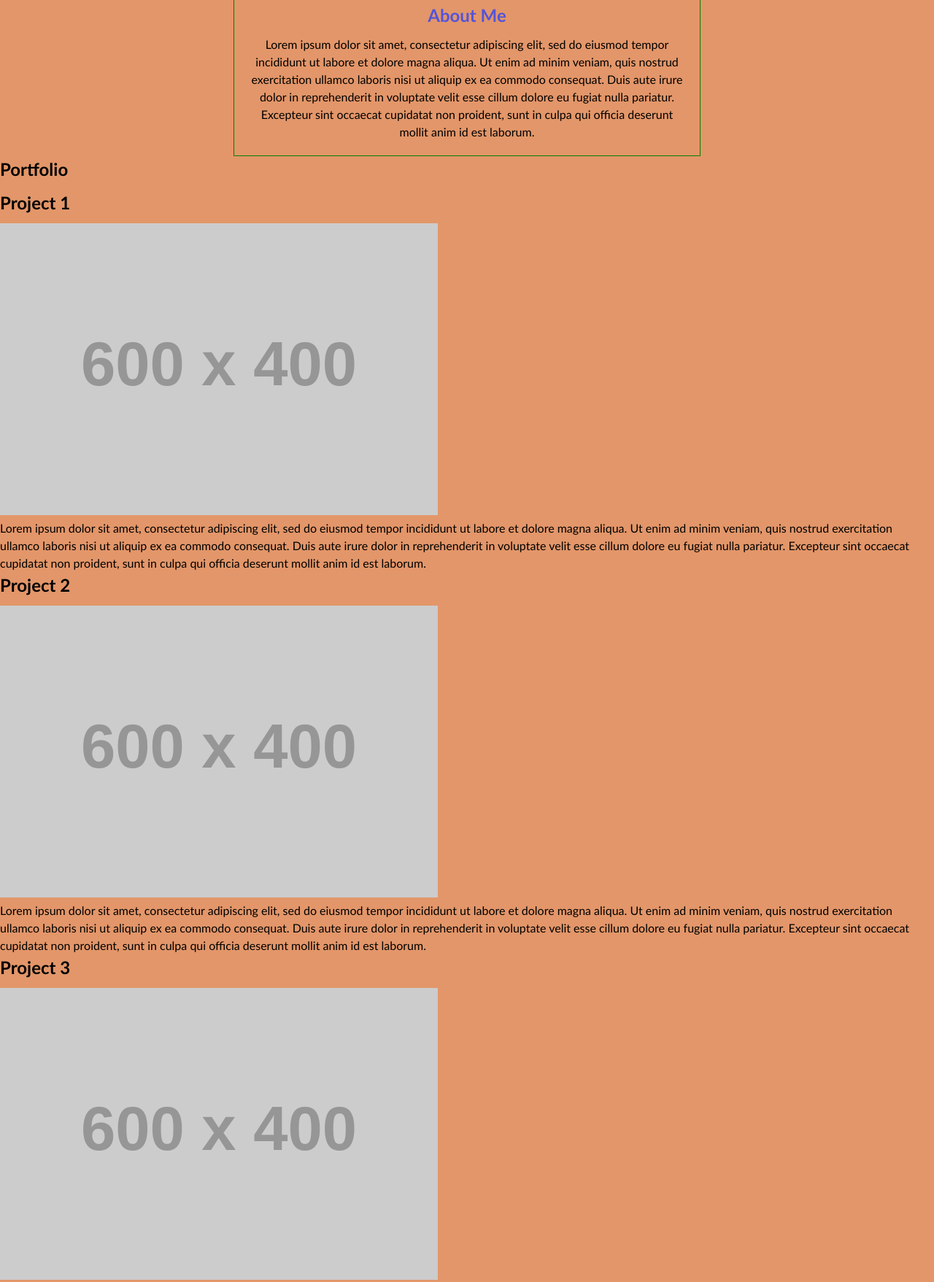
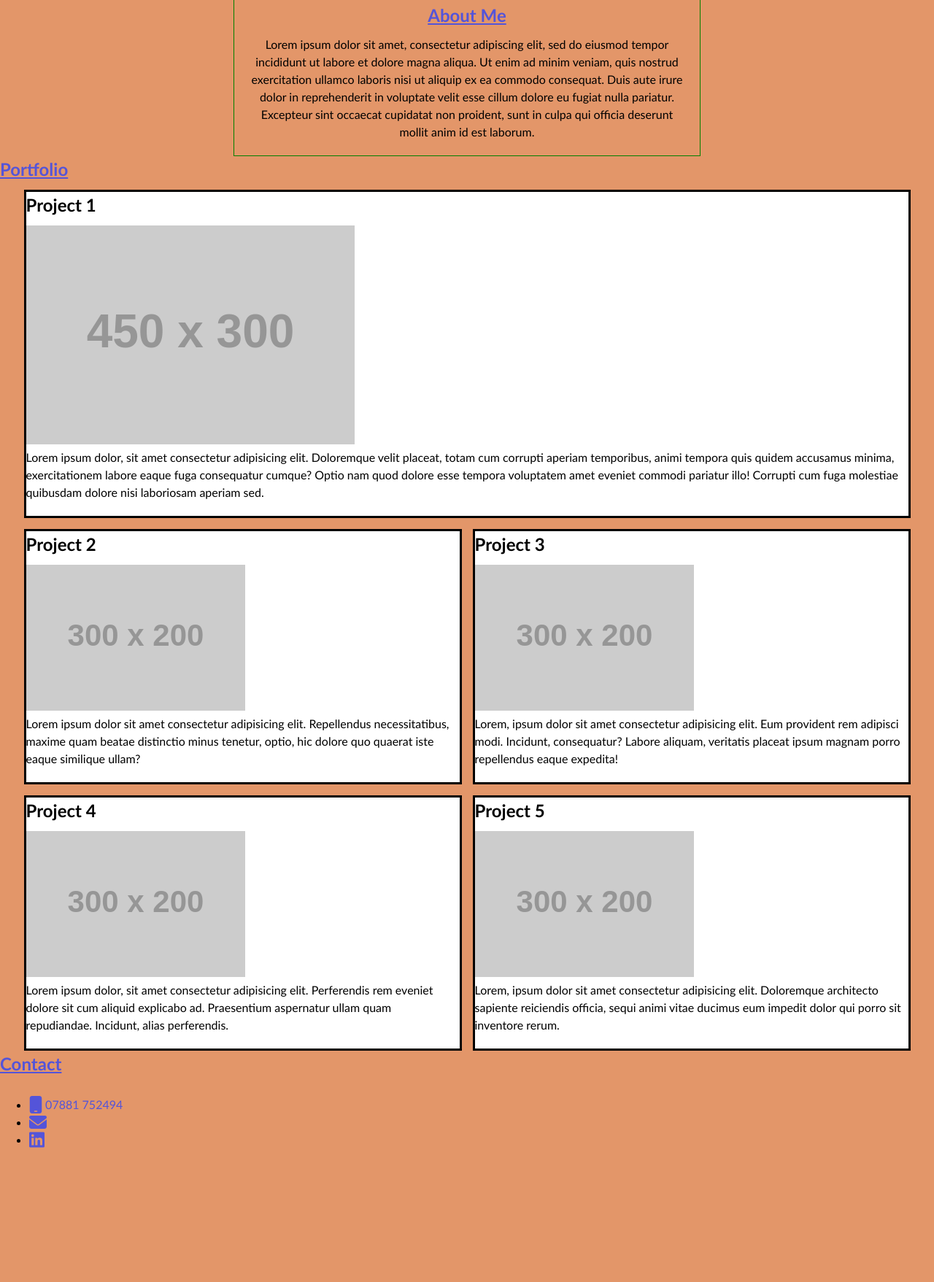
Before and after one commit to bentiger1904/working-with-css-challenge, a plain HTML site: page index.html in a window 1280 px wide. Shown: the part 393-2150 px from the top of the page at 73% size. After the commit the page ends 1983 px from the top, so only its background shows below. Drawn offline with Linux system fonts and the light colour scheme; placeholder pictures from the web are drawn by us.

Commit message:
grid applied to portfolio items

```diff
--- a/css/style.css
+++ b/css/style.css
@@ -76,6 +76,29 @@ h2 {
   padding-bottom: 10px;
 }
 
+.portfolio {
+  display: grid;
+  grid-template-columns: 600px 600px;
+  grid-template-rows: 450px 350px 350px;
+  grid-auto-rows: minmax(200px, auto);
+  grid-gap: 15px;
+  justify-content: center;
+}
+
+.grid-item {
+  border: 3px solid black;
+  background-color: white;
+}
+
+.project1 {
+  grid-column-start: 1;
+  grid-column-end: 3;
+}
+
+.project2 .project3 .project4 .project5 {
+
+}
+
 h1,
 h2,
 h3,
--- a/index.html
+++ b/index.html
@@ -17,85 +17,79 @@
 <body>
   <!-- main logo / nav -->
   <header>
-      <h1>Ben Mahoney</h1>
+      <h1><a href="https://www.linkedin.com/in/ben-mahoney-m-isp-a542b654/" target="_blank"><u>Ben Mahoney</u></a></h1>
       <nav>
         <ul>
           <li><!-- link to navigate down page to about me -->
-              <a href="#about-me" class="btn btn-link">About Me</a>
+              <a href="#about-me" class="btn btn-link"><u>About Me</u></a>
           </li>
           <li><!-- link to navigate down page to Portfolio -->
-            <a href="#portfolio" class="btn btn-link">Portfolio</a>
+            <a href="#portfolio-head" class="btn btn-link"><u>Portfolio</u></a>
           </li>
           <li><!-- link to navigate down page to contact me -->
-            <a href="#contact-me" class="btn btn-link">Contact</a>
+            <a href="#contact-me" class="btn btn-link"><u>Contact</u></a>
           </li>
         </ul>
       </nav>
-
   </header>
-
   <!-- hero banner -->
     <figure class="hero-banner" title="Ben Mahoney Profile Picture Head and Shoulders">
-    <a href="https://github.com/bentiger1904/" target="_blank">
+      <a href="https://www.linkedin.com/in/ben-mahoney-m-isp-a542b654/" target="_blank">
       <img src="./images/Ben-Photo-Head-and-shoulders.jpeg" alt="Ben Mahoney headshot image" class="profile-pic" />
       </a>
-
     </figure>
-
   <main class="page-wrapper">
     <!-- about me -->
     <section class="page-section" id="about">
       <article id="about-me" class="about-me">
-        <h2><a href="https://www.linkedin.com/in/ben-mahoney-m-isp-a542b654/">About Me</a></h2>
+        <h2><a href="https://www.linkedin.com/in/ben-mahoney-m-isp-a542b654/" target="_blank"><u>About Me</u></a></h2>
         <p>
           Lorem ipsum dolor sit amet, consectetur adipiscing elit, sed do eiusmod tempor incididunt ut labore et dolore magna aliqua. Ut enim ad minim veniam, quis nostrud exercitation ullamco laboris nisi ut aliquip ex ea commodo consequat. Duis aute irure dolor in reprehenderit in voluptate velit esse cillum dolore eu fugiat nulla pariatur. Excepteur sint occaecat cupidatat non proident, sunt in culpa qui officia deserunt mollit anim id est laborum.
         </p>
       </article>
     </section>
-
+      <section id="portfolio-head" class="portfolio-head">
+        <h2><a href="https://github.com/bentiger1904/" target="_blank"><u>Portfolio</u></a></h2>
+      </section>
     <!-- portfolio container -->
-    <section class="page-section" id="work">
-      <article id="portfolio" class="portfolio">
-        <h2>Portfolio</h2>
-        <article id="project1" class="project1">
+    <section class="portfolio">
+      <article class="grid-item project1">
          <h2>Project 1</h2>
-          <img src="https://placehold.co/600x400/jpeg" alt="Placeholder image" class="center" />
+         <img src="https://placehold.co/450x300/jpeg" alt="Placeholder image" class="center" />
          <p>
-             Lorem ipsum dolor sit amet, consectetur adipiscing elit, sed do eiusmod tempor incididunt ut labore et dolore magna aliqua. Ut enim ad minim veniam, quis nostrud exercitation ullamco laboris nisi ut aliquip ex ea commodo consequat. Duis aute irure dolor in reprehenderit in voluptate velit esse cillum dolore eu fugiat nulla pariatur. Excepteur sint occaecat cupidatat non proident, sunt in culpa qui officia deserunt mollit anim id est laborum.
+          Lorem ipsum dolor, sit amet consectetur adipisicing elit. Doloremque velit placeat, totam cum corrupti aperiam temporibus, animi tempora quis quidem accusamus minima, exercitationem labore eaque fuga consequatur cumque? Optio nam quod dolore esse tempora voluptatem amet eveniet commodi pariatur illo! Corrupti cum fuga molestiae quibusdam dolore nisi laboriosam aperiam sed.
          </p>
         <!-- project 1 -->
       </article>
-      </article>
-      <article id="project2" class="project2">
+      <article class="grid-item project2">
         <h2>Project 2</h2>
-        <img src="https://placehold.co/600x400/jpeg" alt="Placeholder image" class="float-left" />
+        <img src="https://placehold.co/300x200/jpeg" alt="Placeholder image" class="float-left" />
         <p>
-          Lorem ipsum dolor sit amet, consectetur adipiscing elit, sed do eiusmod tempor incididunt ut labore et dolore magna aliqua. Ut enim ad minim veniam, quis nostrud exercitation ullamco laboris nisi ut aliquip ex ea commodo consequat. Duis aute irure dolor in reprehenderit in voluptate velit esse cillum dolore eu fugiat nulla pariatur. Excepteur sint occaecat cupidatat non proident, sunt in culpa qui officia deserunt mollit anim id est laborum.
+         Lorem ipsum dolor sit amet consectetur adipisicing elit. Repellendus necessitatibus, maxime quam beatae distinctio minus tenetur, optio, hic dolore quo quaerat iste eaque similique ullam?
         </p>
         <!-- project 2 -->
       </article>
-      <article id="project3" class="project3">
+      <article class="grid-item project3">
         <h2>Project 3</h2>
-        <img src="https://placehold.co/600x400/jpeg" alt="Placeholder image" class="float-left" />
+        <img src="https://placehold.co/300x200/jpeg" alt="Placeholder image" class="float-left" />
         <p>
-           Lorem ipsum dolor sit amet, consectetur adipiscing elit, sed do eiusmod tempor incididunt ut labore et dolore magna aliqua. Ut enim ad minim veniam, quis nostrud exercitation ullamco laboris nisi ut aliquip ex ea commodo consequat. Duis aute irure dolor in reprehenderit in voluptate velit esse cillum dolore eu fugiat nulla pariatur. Excepteur sint occaecat cupidatat non proident, sunt in culpa qui officia deserunt mollit anim id est laborum.
+         Lorem, ipsum dolor sit amet consectetur adipisicing elit. Eum provident rem adipisci modi. Incidunt, consequatur? Labore aliquam, veritatis placeat ipsum magnam porro repellendus eaque expedita!
         </p>
         <!-- project 3 -->
       </article>
-    </article>
-    <article id="project4" class="project4">
+      <article class="grid-item project4">
         <h2>Project 4</h2>
-      <img src="https://placehold.co/600x400/jpeg" alt="Placeholder image" class="float-left" />
+        <img src="https://placehold.co/300x200/jpeg" alt="Placeholder image" class="float-left" />
         <p>
-        Lorem ipsum dolor sit amet, consectetur adipiscing elit, sed do eiusmod tempor incididunt ut labore et dolore magna aliqua. Ut enim ad minim veniam, quis nostrud exercitation ullamco laboris nisi ut aliquip ex ea commodo consequat. Duis aute irure dolor in reprehenderit in voluptate velit esse cillum dolore eu fugiat nulla pariatur. Excepteur sint occaecat cupidatat non proident, sunt in culpa qui officia deserunt mollit anim id est laborum.
+         Lorem ipsum dolor, sit amet consectetur adipisicing elit. Perferendis rem eveniet dolore sit cum aliquid explicabo ad. Praesentium aspernatur ullam quam repudiandae. Incidunt, alias perferendis.
         </p>
         <!-- project 4 -->
       </article>
-    <article id="project5" class="project5">
+      <article class="grid-item project5">
         <h2>Project 5</h2>
-      <img src="https://placehold.co/600x400/jpeg" alt="Placeholder image" class="float-left" />
+        <img src="https://placehold.co/300x200/jpeg" alt="Placeholder image" class="float-left" />
         <p>
-         Lorem ipsum dolor sit amet, consectetur adipiscing elit, sed do eiusmod tempor incididunt ut labore et dolore magna aliqua. Ut enim ad minim veniam, quis nostrud exercitation ullamco laboris nisi ut aliquip ex ea commodo consequat. Duis aute irure dolor in reprehenderit in voluptate velit esse cillum dolore eu fugiat nulla pariatur. Excepteur sint occaecat cupidatat non proident, sunt in culpa qui officia deserunt mollit anim id est laborum.
+         Lorem, ipsum dolor sit amet consectetur adipisicing elit. Doloremque architecto sapiente reiciendis officia, sequi animi vitae ducimus eum impedit dolor qui porro sit inventore rerum.
         </p>
         <!-- project 5 -->
       </article>
@@ -103,7 +97,7 @@
 
     <!-- contact -->
     <section class="page-section contact" id="contact">
-      <h2>Contact</h2>
+      <h2><a href="mailto:blackamber1978@googlemail.com" class="btn btn-link"><u>Contact</u></a></h2>
       <article id="contact-me" class="contact-me">
         <nav>
           <ul>
```
Lines whose indentation alone changed are shown as unchanged.
